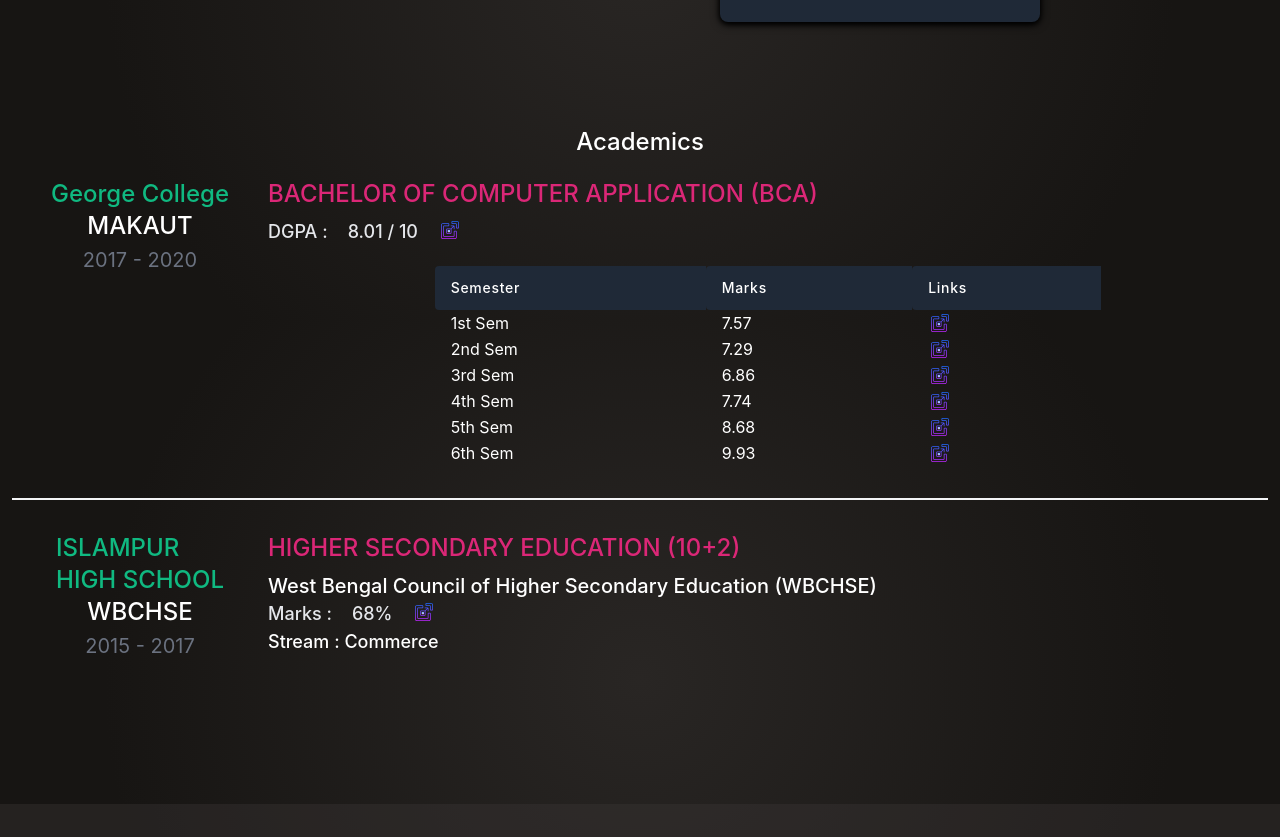
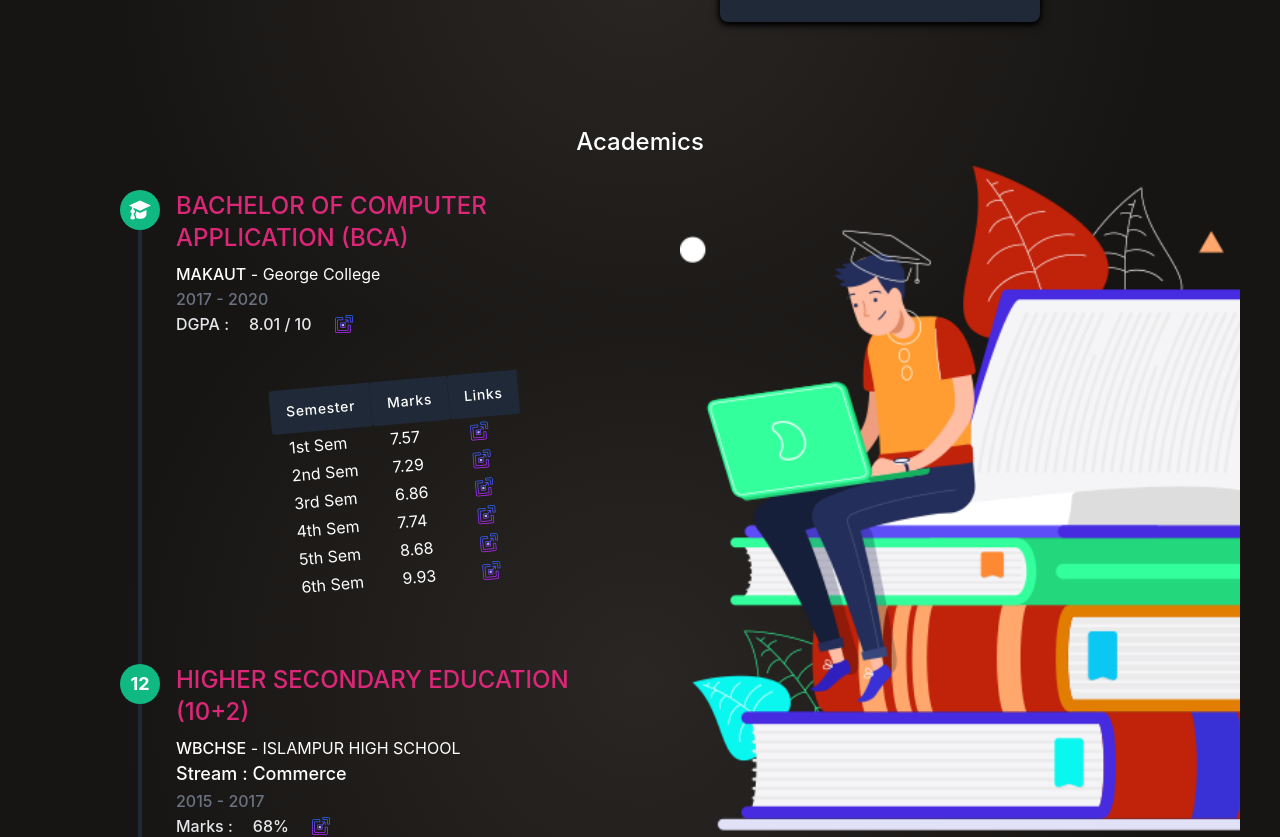
Before and after one commit to num-js/portfolio, a React (Create React App) app: page / in a window 1280 px wide. Shown: the part 6161-6998 px from the top of the page. Built offline with nearby package versions, Linux system fonts and the light colour scheme.

Commit message:
Academics section fully changes

```diff
--- a/src/assets/data/academicsData.json
+++ b/src/assets/data/academicsData.json
@@ -1,5 +1,6 @@
 [
     {
+        "icon": "college",
         "name": "George College",
         "timeLine": "2017 - 2020",
         "board": "MAKAUT",
@@ -52,11 +53,12 @@
         }
     },
     {
-        "name": "ISLAMPUR <br /> HIGH SCHOOL",
+        "icon": "12",
+        "name": "ISLAMPUR HIGH SCHOOL",
         "timeLine": "2015 - 2017",
         "board": "WBCHSE",
         "course": "HIGHER SECONDARY EDUCATION (10+2)",
-        "description": "West Bengal Council of Higher Secondary Education (WBCHSE)",
+        "description": "",
         "stream": [
             "Stream : ",
             "Commerce"
--- a/src/components/Academics/Academics.js
+++ b/src/components/Academics/Academics.js
@@ -1,24 +1,110 @@
 import React from 'react';
 import academicsData from '../../assets/data/academicsData.json';
+import ExternalLink from '../SharedComponents/ActiveStatusGreenDot/ExternalLink';
 import College from './College';
 
 const Academics = () => {
     return (
         <>
-            <section class="text-gray-600 body-font lg:mt-10 my-10 mb-32">
+            <section class="text-gray-600 body-font lg:mt-10 my-10 mb-32 lg:mx-20">
                 <div align="center">
                     <h1 class="text-2xl font-medium text-white title-font mb-2">Academics</h1>
                 </div>
-                <div align="left">
-                    <div class="px-3 mt-5">
-                        <div class="-my-8 divide-y-2 divide-gray-100">
+
+                <div class="flex flex-wrap w-full lg:mx-10">
+                    <div class="lg:w-1/2 md:w-1/2 md:pr-10 md:py-6">
+                        <div>
+
                             {
                                 academicsData.map((collegeData, index) => (
-                                    <College collegeData={collegeData} />
+                                    <div class={`flex relative ${index !== (academicsData.length - 1) ? 'pb-12' : 'pb-4'}`}>
+                                        <div class="h-full w-10 absolute inset-0 flex items-center justify-center">
+                                            <div class="h-full w-1 bg-gray-800 pointer-events-none"></div>
+                                        </div>
+                                        <div class="flex-shrink-0 w-10 h-10 rounded-full bg-green-500 inline-flex items-center justify-center text-white relative z-10">
+                                            {/* <svg fill="none" stroke="currentColor" stroke-linecap="round" stroke-linejoin="round" stroke-width="2" class="w-5 h-5" viewBox="0 0 24 24">
+                                                <path d="M22 11.08V12a10 10 0 11-5.93-9.14"></path>
+                                                <path d="M22 4L12 14.01l-3-3"></path>
+                                            </svg> */}
+                                            {
+                                                collegeData?.icon === "college" ? (<svg version="1.1" id="svg4619" x="0px" y="0px" width="22px" height="22px" viewBox="0 0 15 15" style={{ enableBackground: "new 0 0 15 15" }}>
+                                                    <path id="path9" style={{ fill: "white" }} d="M7.5,1L0,4.5l2,0.9v1.7C1.4,7.3,1,7.9,1,8.5s0.4,1.2,1,1.4V10l-0.9,2.1  C0.8,13,1,14,2.5,14s1.7-1,1.4-1.9L3,10c0.6-0.3,1-0.8,1-1.5S3.6,7.3,3,7.1V5.9L7.5,8L15,4.5L7.5,1z M11.9,7.5l-4.5,2L5,8.4v0.1  c0,0.7-0.3,1.3-0.8,1.8l0.6,1.4v0.1C4.9,12.2,5,12.6,4.9,13c0.7,0.3,1.5,0.5,2.5,0.5c3.3,0,4.5-2,4.5-3L11.9,7.5L11.9,7.5z" />
+                                                </svg>) : (
+                                                    <div className="font-bold text-lg">
+                                                        {collegeData.icon}
+                                                    </div>
+                                                )
+                                            }
+                                        </div>
+                                        <div class="flex-grow pl-4">
+                                            <h2 class="lg:text-2xl text-xl font-medium text-pink-600 title-font mb-2">
+                                                {collegeData?.course}
+                                            </h2>
+                                            <span class="text-base text-white">
+                                                <span className="font-medium">{collegeData?.board}</span> - {collegeData?.name}
+                                            </span>
+
+                                            <div class="leading-relaxed text-gray-200">
+                                                <div className="text-base font-medium text-white">
+                                                    {collegeData?.description}
+                                                </div>
+                                                <div className="text-lg font-medium text-white">
+                                                    {collegeData?.stream}
+                                                </div>
+                                                <span class="mt-1 text-base font-medium text-gray-500">
+                                                    {collegeData?.timeLine}
+                                                </span>
+                                                <div className="flex text-base font-medium">
+                                                    <div className="">
+                                                        {collegeData.marks.label}
+                                                    </div>
+                                                    <div className="ml-5">
+                                                        {collegeData.marks.percentage}
+                                                    </div>
+                                                    <div className="ml-5">
+                                                        <ExternalLink link={collegeData.marks.link} />
+                                                    </div>
+                                                </div>
+                                                {collegeData?.marks?.semMarks && (
+                                                    <div class="mt-5 lg:w-2/3 mx-auto overflow-auto">
+                                                        <table class="text-left whitespace-no-wrap m-6" style={{ transform: 'rotate(-5deg)' }}>
+                                                            <thead>
+                                                                <tr>
+                                                                    {
+                                                                        collegeData?.marks?.semMarks?.headerLabels.map((header, index) => (
+                                                                            <th class="px-4 py-3 title-font tracking-wider font-medium text-white text-sm bg-gray-800 rounded-tl rounded-bl">
+                                                                                {header}
+                                                                            </th>
+                                                                        ))
+                                                                    }
+                                                                </tr>
+                                                            </thead>
+                                                            <tbody>
+                                                                {
+                                                                    collegeData?.marks?.semMarks?.data.map(data => (
+                                                                        <tr>
+                                                                            <td class="px-4 text-white ">{data.sem}</td>
+                                                                            <td class="px-4 text-white ">{data.marks}</td>
+                                                                            <td class="px-4 text-lg text-white">
+                                                                                <ExternalLink link={data.link} />
+                                                                            </td>
+                                                                        </tr>
+                                                                    ))
+                                                                }
+                                                            </tbody>
+                                                        </table>
+                                                    </div>
+                                                )}
+                                            </div>
+                                        </div>
+                                    </div>
                                 ))
                             }
                         </div>
+
                     </div>
+                    <div class="hidden lg:block lg:w-1/2 md:w-1/2 object-cover object-center rounded-lg md:mt-0 mt-12"
+                        style={{ background: `url("../images/numan-learning.png")`, backgroundSize: "cover", backgroundRepeat: "no-repeat", }} alt="step" />
                 </div>
             </section>
         </>
```
Also changed, not shown: public/images/numan-learning.png (added).
